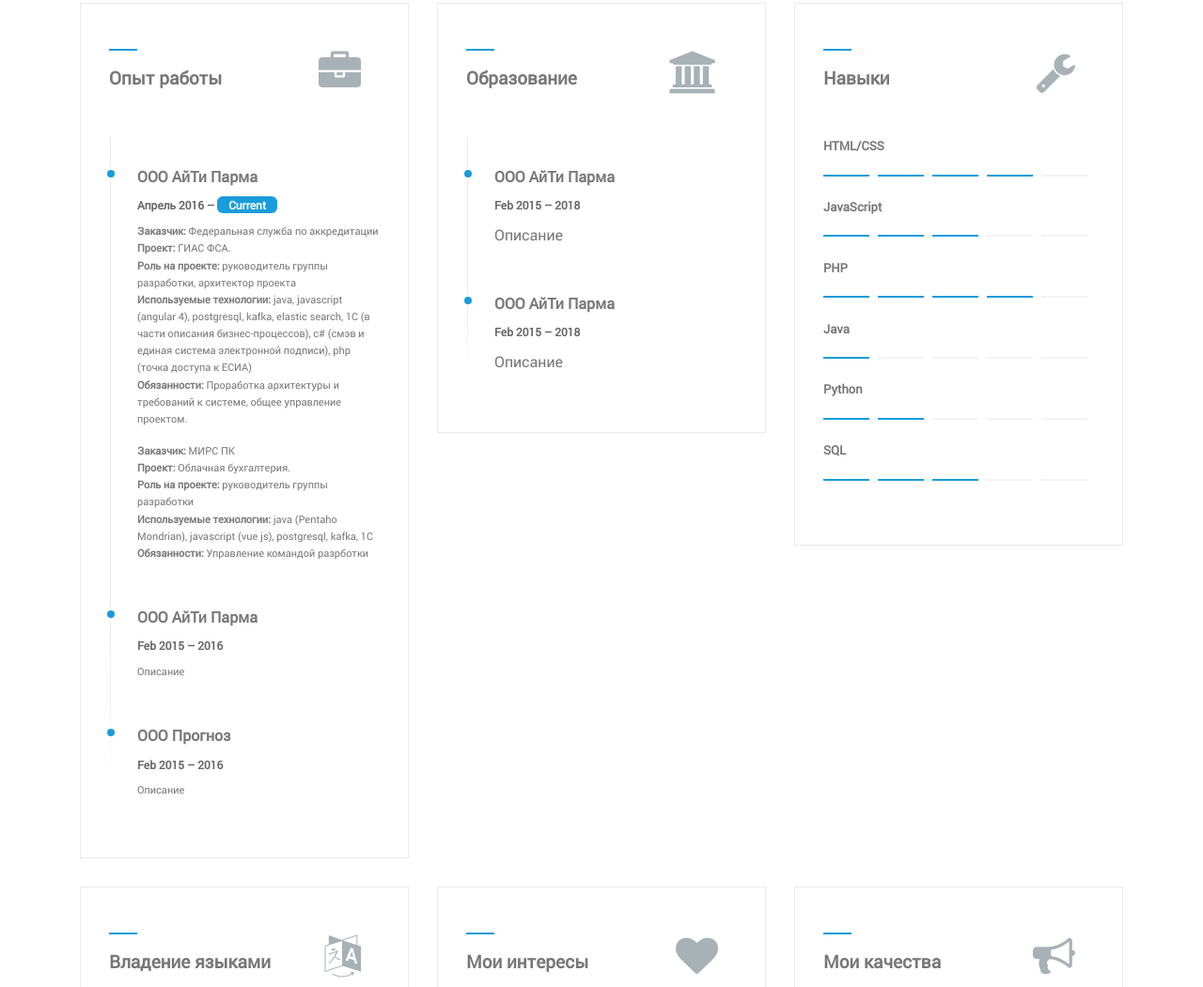
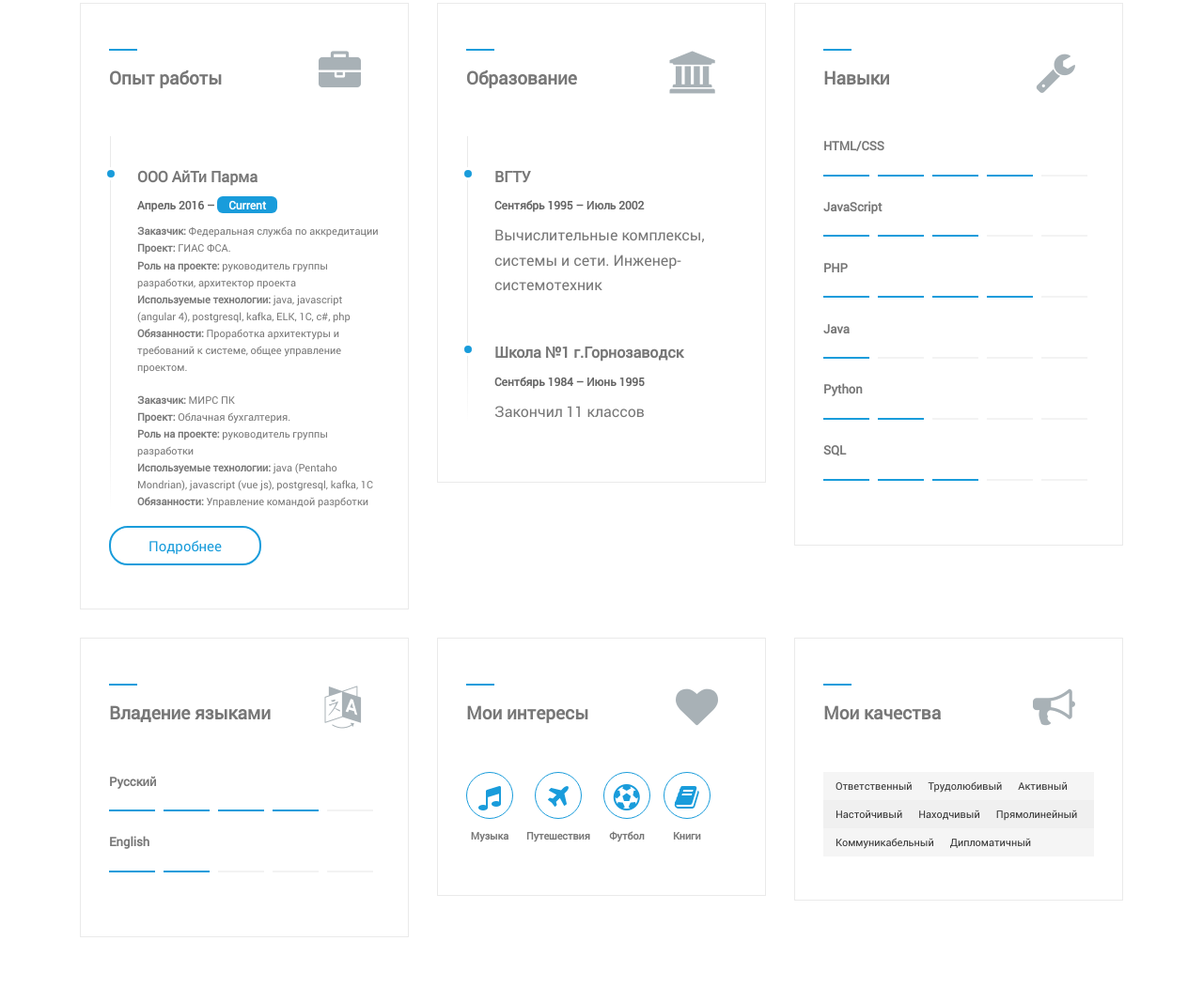
Before and after one commit to Assessor/resume, a website: page app/index.html in a window 1280 px wide. Shown: the part 792-1843 px from the top of the page at 94% size. Drawn offline with Linux system fonts and the light colour scheme.

Commit message:
Закончил блок resume

```diff
--- a/app/index.html
+++ b/app/index.html
@@ -184,7 +184,7 @@ class, id, name, type, src, href, placeholder, width, height, alt, title, requir
                                         <span>Заказчик:</span> Федеральная служба по аккредитации<br />
                                         <span>Проект:</span> ГИАС ФСА.<br />
                                         <span>Роль на проекте:</span> руководитель группы разработки, архитектор проекта<br />
-                                        <span>Используемые технологии:</span> java, javascript (angular 4), postgresql, kafka, elastic search, 1C (в части описания бизнес-процессов), c# (смэв и единая система электронной подписи), php (точка доступа к ЕСИА)<br />
+                                        <span>Используемые технологии:</span> java, javascript (angular 4), postgresql, kafka, ELK, 1C, c#, php<br />
                                         <span>Обязанности:</span> Проработка архитектуры и требований к системе, общее управление проектом.<br />
                                     </p>
 
@@ -197,17 +197,10 @@ class, id, name, type, src, href, placeholder, width, height, alt, title, requir
                                     </p>
                                 </div>
 
-                                <div class="working">
-                                    <h4 class="working__org">ООО АйТи Парма</h4>
-                                    <h6 class="working__interval">Feb 2015 – 2016</h6>
-                                    <p class="working__desc">Описание</p>
-                                </div>
+                            </div>
 
-                                <div class="working">
-                                    <h4 class="working__org">ООО Прогноз</h4>
-                                    <h6 class="working__interval"><span>Feb 2015 – 2016</span></h6>
-                                    <p class="working__desc">Описание</p>
-                                </div>
+                            <div>
+                                <a class="btn btn_border btn_radius" href="#">Подробнее</a>
                             </div>
                         </div>
                     </div>
@@ -221,15 +214,15 @@ class, id, name, type, src, href, placeholder, width, height, alt, title, requir
 
                             <div class="timeline">
                                 <div class="edu">
-                                    <h4 class="edu__org">ООО АйТи Парма</h4>
-                                    <h6 class="edu__interval">Feb 2015 – 2018</h6>
-                                    <p class="edu_desc">Описание</p>
+                                    <h4 class="edu__org">ВГТУ</h4>
+                                    <h6 class="edu__interval">Сентябрь 1995 – Июль 2002</h6>
+                                    <p class="edu_desc">Вычислительные комплексы, системы и сети. Инженер-системотехник</p>
                                 </div>
 
                                 <div class="edu">
-                                    <h4 class="edu__org">ООО АйТи Парма</h4>
-                                    <h6 class="edu__interval">Feb 2015 – 2018</h6>
-                                    <p class="edu_desc">Описание</p>
+                                    <h4 class="edu__org">Школа №1 г.Горнозаводск </h4>
+                                    <h6 class="edu__interval">Сентбярь 1984 – Июнь 1995</h6>
+                                    <p class="edu_desc">Закончил 11 классов</p>
                                 </div>
                             </div>
                         </div>
```
